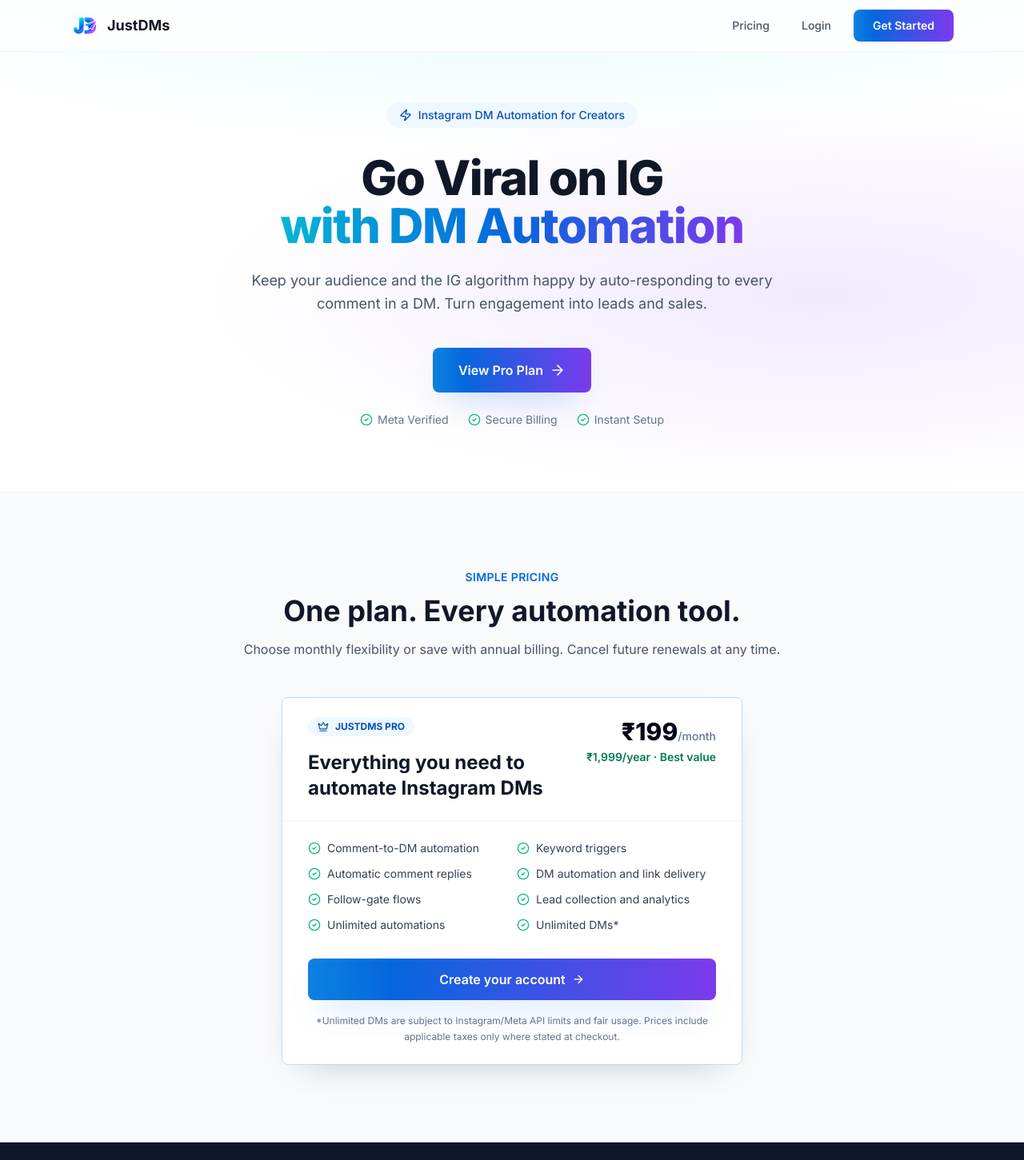
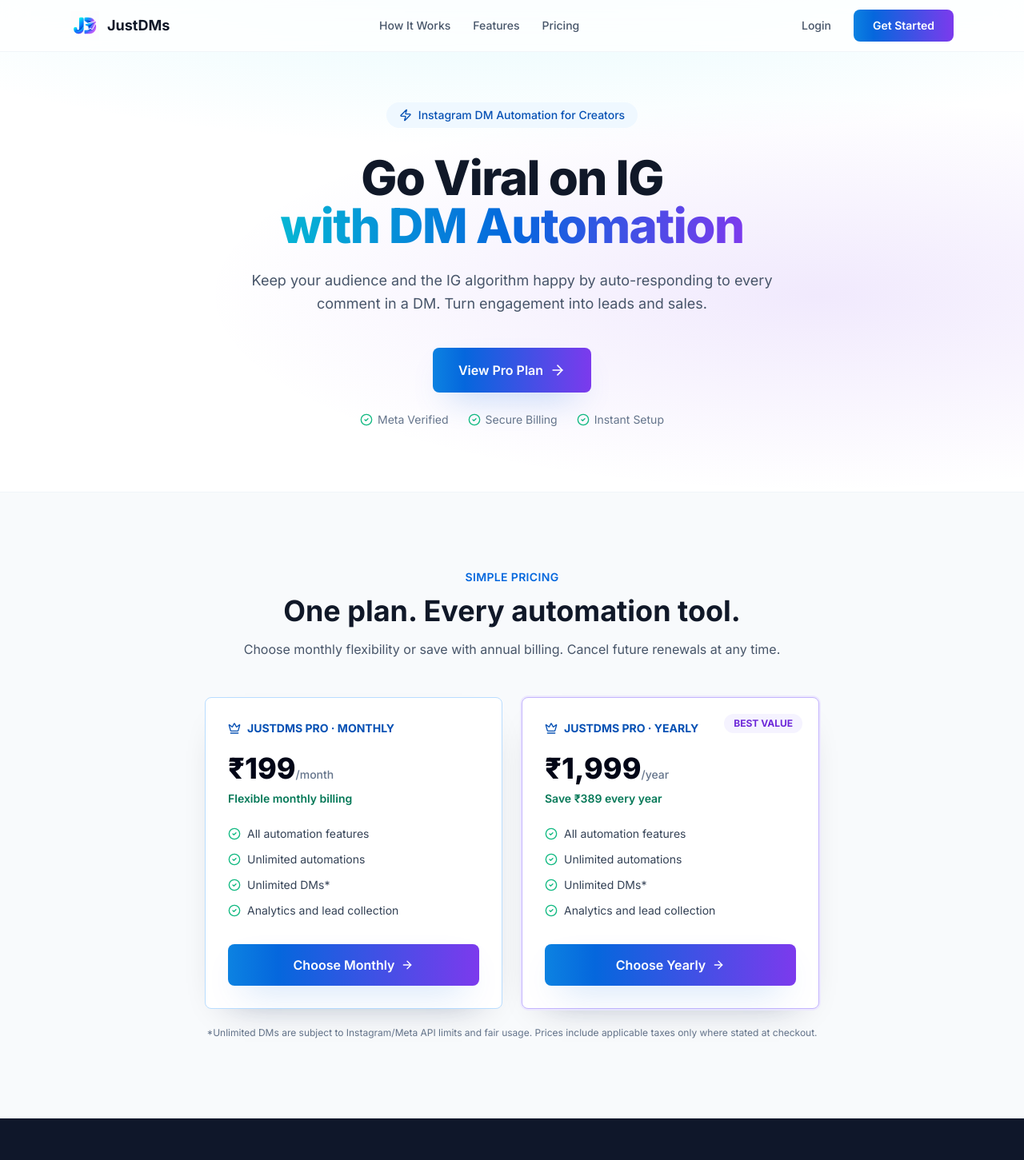
Before and after one commit to Pradeep2926/justdms, a React (Vite) app in the folder frontend/: page / in a window 1280 px wide. Shown: the top 1451 px of the page at 80% size. Built offline with nearby package versions, Linux system fonts and the light colour scheme.

Commit message:
Improve pricing signup and reply editing

```diff
--- a/frontend/src/components/automation/AutomationBuilder.jsx
+++ b/frontend/src/components/automation/AutomationBuilder.jsx
@@ -143,7 +143,8 @@
   );
 
   const triggerValue = anyKeyword ? "*" : keywords.join(",");
-  const publicReply = commentReplies.join(REPLY_SEPARATOR);
+  const validCommentReplies = commentReplies.filter((reply) => reply.trim());
+  const publicReply = validCommentReplies.join(REPLY_SEPARATOR);
   const canSave =
     automationName.trim() &&
     triggerType === "comment" &&
@@ -610,7 +611,7 @@
   const updateReply = (index, value) => {
     const next = [...currentReplies];
     next[index] = value;
-    setReplies(next.filter((reply) => reply.trim()));
+    setReplies(next);
   };
 
   const removeReply = (index) => {
@@ -624,7 +625,7 @@
       </p>
       <div className="space-y-4">
         {currentReplies.map((reply, index) => (
-          <div key={`${reply}-${index}`} className="flex items-center gap-4 border-b border-slate-100 pb-4">
+          <div key={index} className="flex items-center gap-4 border-b border-slate-100 pb-4">
             <span className="h-3 w-3 rounded-full bg-slate-300" />
             <input
               className="input text-lg"
--- a/frontend/src/pages/Home.jsx
+++ b/frontend/src/pages/Home.jsx
@@ -53,13 +53,18 @@
             />
             <span className="font-bold text-lg">JustDMs</span>
           </Link>
-          <div className="flex items-center gap-2 sm:gap-3">
-            <a
-              href="#pricing"
-              className="hidden px-3 py-2 text-sm font-medium text-slate-600 hover:text-slate-900 sm:block"
-            >
+          <div className="hidden items-center gap-1 md:flex">
+            <a href="#how-it-works" className="px-3 py-2 text-sm font-medium text-slate-600 hover:text-brand-700">
+              How It Works
+            </a>
+            <a href="#features" className="px-3 py-2 text-sm font-medium text-slate-600 hover:text-brand-700">
+              Features
+            </a>
+            <a href="#pricing" className="px-3 py-2 text-sm font-medium text-slate-600 hover:text-brand-700">
               Pricing
             </a>
+          </div>
+          <div className="flex items-center gap-2 sm:gap-3">
             <Link
               to="/login"
               className="text-sm font-medium text-slate-600 hover:text-slate-900 px-4 py-2"
@@ -123,34 +128,26 @@
             </p>
           </div>
 
-          <div className="mx-auto mt-12 max-w-xl overflow-hidden rounded-lg border border-brand-200 bg-white shadow-card">
-            <div className="border-b border-slate-100 px-6 py-6 sm:px-8">
-              <div className="flex flex-col gap-4 sm:flex-row sm:items-start sm:justify-between">
-                <div>
-                  <span className="inline-flex items-center gap-2 rounded-full bg-brand-50 px-3 py-1 text-xs font-bold uppercase text-brand-700">
-                    <Crown className="h-3.5 w-3.5" /> JustDMs Pro
+          <div className="mx-auto mt-12 grid max-w-3xl gap-6 md:grid-cols-2">
+            {[
+              { name: "Monthly", price: "₹199", period: "/month", note: "Flexible monthly billing" },
+              { name: "Yearly", price: "₹1,999", period: "/year", note: "Save ₹389 every year", featured: true },
+            ].map((plan) => (
+              <div key={plan.name} className={`relative flex flex-col rounded-lg border bg-white p-7 shadow-card ${plan.featured ? "border-violet-300 ring-2 ring-violet-100" : "border-brand-200"}`}>
+                {plan.featured && (
+                  <span className="absolute right-5 top-5 rounded-full bg-violet-50 px-3 py-1 text-xs font-bold uppercase text-violet-700">
+                    Best value
                   </span>
-                  <h3 className="mt-4 text-2xl font-bold">Everything you need to automate Instagram DMs</h3>
-                </div>
-                <div className="shrink-0 sm:text-right">
-                  <p className="text-3xl font-extrabold text-slate-950">₹199<span className="text-sm font-medium text-slate-500">/month</span></p>
-                  <p className="mt-1 text-sm font-semibold text-emerald-700">₹1,999/year · Best value</p>
-                </div>
-              </div>
-            </div>
-
-            <div className="px-6 py-6 sm:px-8">
-              <div className="grid gap-3 sm:grid-cols-2">
-                {[
-                  "Comment-to-DM automation",
-                  "Keyword triggers",
-                  "Automatic comment replies",
-                  "DM automation and link delivery",
-                  "Follow-gate flows",
-                  "Lead collection and analytics",
-                  "Unlimited automations",
-                  "Unlimited DMs*",
-                ].map((feature) => (
+                )}
+                <span className="inline-flex items-center gap-2 text-sm font-bold uppercase text-brand-700">
+                  <Crown className="h-4 w-4" /> JustDMs Pro · {plan.name}
+                </span>
+                <p className="mt-5 text-4xl font-extrabold text-slate-950">
+                  {plan.price}<span className="text-sm font-medium text-slate-500">{plan.period}</span>
+                </p>
+                <p className="mt-2 text-sm font-semibold text-emerald-700">{plan.note}</p>
+                <div className="mt-6 space-y-3">
+                  {["All automation features", "Unlimited automations", "Unlimited DMs*", "Analytics and lead collection"].map((feature) => (
                     <span key={feature} className="flex items-start gap-2 text-sm text-slate-700">
                       <CheckCircle2 className="mt-0.5 h-4 w-4 shrink-0 text-emerald-500" />
                       {feature}
@@ -158,13 +155,14 @@
                   ))}
                 </div>
                 <Link to="/register" className="btn-primary mt-8 w-full py-3.5">
-                Create your account <ArrowRight className="h-4 w-4" />
+                  Choose {plan.name} <ArrowRight className="h-4 w-4" />
                 </Link>
-              <p className="mt-4 text-center text-xs leading-5 text-slate-500">
+              </div>
+            ))}
+          </div>
+          <p className="mt-5 text-center text-xs leading-5 text-slate-500">
             *Unlimited DMs are subject to Instagram/Meta API limits and fair usage. Prices include applicable taxes only where stated at checkout.
           </p>
-            </div>
-          </div>
         </div>
       </section>
 
@@ -186,7 +184,7 @@
       </section>
 
       {/* Features */}
-      <section className="py-24 px-6">
+      <section id="features" className="scroll-mt-20 py-24 px-6">
         <div className="max-w-5xl mx-auto">
           <div className="text-center mb-16">
             <p className="text-brand-600 font-semibold text-sm uppercase tracking-wide">
@@ -217,7 +215,7 @@
       </section>
 
       {/* How it works */}
-      <section className="py-24 px-6 bg-slate-50">
+      <section id="how-it-works" className="scroll-mt-20 py-24 px-6 bg-slate-50">
         <div className="max-w-5xl mx-auto">
           <div className="text-center mb-16">
             <p className="text-brand-600 font-semibold text-sm uppercase tracking-wide">
--- a/frontend/src/pages/Register.jsx
+++ b/frontend/src/pages/Register.jsx
@@ -2,24 +2,17 @@
 import { supabase } from "../lib/supabase";
 import { Link, useNavigate } from "react-router-dom";
 import AuthLayout from "../components/layout/AuthLayout";
-import { BadgeCheck, ChevronDown } from "lucide-react";
+import { BadgeCheck } from "lucide-react";
 
 export default function Register() {
   const navigate = useNavigate();
 
   const [firstName, setFirstName] = useState("");
   const [lastName, setLastName] = useState("");
-  const [mobile, setMobile] = useState("");
   const [email, setEmail] = useState("");
   const [password, setPassword] = useState("");
   const [loading, setLoading] = useState(false);
   const [googleLoading, setGoogleLoading] = useState(false);
-
-  function normalizeMobile(value) {
-    const trimmed = value.trim();
-    if (!trimmed) return "";
-    return trimmed.startsWith("+") ? trimmed : `+91 ${trimmed}`;
-  }
 
   async function saveProfile(user, profile) {
     return supabase.from("ProfileUsers").upsert(
@@ -43,7 +36,6 @@
     const profile = {
       firstName: firstName.trim(),
       lastName: lastName.trim(),
-      mobile: normalizeMobile(mobile),
       email: email.trim().toLowerCase(),
     };
 
@@ -57,7 +49,6 @@
         data: {
           first_name: profile.firstName,
           last_name: profile.lastName,
-          mobile: profile.mobile,
         },
       },
     });
@@ -164,24 +155,6 @@
         </div>
 
         <div>
-          <div className="flex min-h-[56px] items-center rounded-xl border border-slate-200 bg-slate-50 px-4 transition focus-within:border-brand-400 focus-within:ring-2 focus-within:ring-brand-100">
-            <span className="mr-2 text-2xl" aria-hidden="true">
-              🇮🇳
-            </span>
-            <ChevronDown className="mr-3 h-4 w-4 text-slate-400" />
-            <span className="mr-2 text-base font-medium text-slate-900">+91</span>
-            <input
-              required
-              inputMode="tel"
-              placeholder="77991 00870"
-              className="min-w-0 flex-1 bg-transparent text-base font-medium text-slate-900 outline-none placeholder:text-slate-400"
-              value={mobile}
-              onChange={(e) => setMobile(e.target.value)}
-            />
-          </div>
-        </div>
-
-        <div>
           <input
             required
             type="email"
```
Lines whose indentation alone changed are shown as unchanged.
